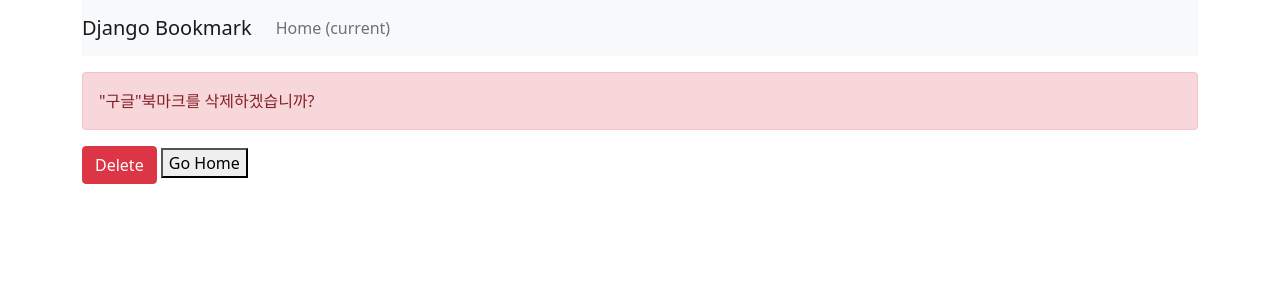
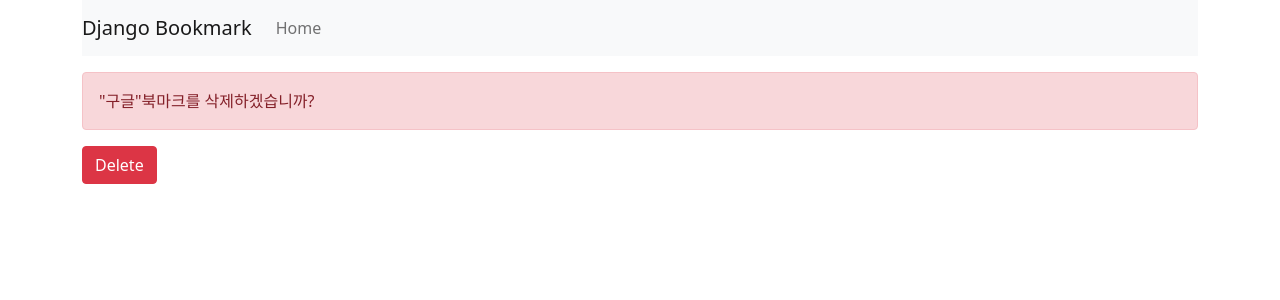
Before and after one commit to SEUNGJ0/Bookmark, a Django app: page /bookmark/delete/1 in a window 1280 px wide. Shown: the top 300 px of the page. Run offline with Django 4.2, Linux system fonts and the light colour scheme; data comes from the database, SQL or seed files in the repository; some libraries are stand-ins or nearby versions.

Commit message:
Home return

```diff
--- a/bookmark/templates/bookmark/bookmark_confirm_delete.html
+++ b/bookmark/templates/bookmark/bookmark_confirm_delete.html
@@ -7,6 +7,5 @@
     {% csrf_token %}
     <div class="alert alert-danger">"{{object.site_name}}"북마크를 삭제하겠습니까?</div>
     <input type="submit" value="Delete" class="btn btn-danger">
-    <button type="button" onclick="location.href='/bookmark' ">Go Home</button>
 </form>
 {% endblock%}
--- a/bookmark/templates/bookmark/bookmark_create.html
+++ b/bookmark/templates/bookmark/bookmark_create.html
@@ -7,6 +7,5 @@
     {% csrf_token %}
     {{ form.as_p }}
     <button type = "submit"  class = "btn btn-info btn-sm">Add</button>
-    <button type = "button" onclick="location.href='/bookmark' ">Go Home</button>
 </form>
 {% endblock %}
--- a/bookmark/templates/bookmark/bookmark_detail.html
+++ b/bookmark/templates/bookmark/bookmark_detail.html
@@ -5,5 +5,4 @@
 {% block content %}
 <p><strong>사이트 이름</strong>  : {{object.site_name}}</p>
 <p><strong>주소 이름</strong>    : <a href="{{object.url}}">{{object.url}}</a></p>
-<button type="button" onclick="location.href='/bookmark' ">Go Home</button>
 {% endblock %}
--- a/bookmark/templates/bookmark/bookmark_update.html
+++ b/bookmark/templates/bookmark/bookmark_update.html
@@ -7,6 +7,5 @@
         {% csrf_token %}
         {{ form.as_p }}
         <button type = "submit"  class = "btn btn-info btn-sm">Update</button>
-        <button type="button" onclick="location.href='/bookmark' ">Go Home</button>
     </form>
 {% endblock %}
--- a/templates/base.html
+++ b/templates/base.html
@@ -15,14 +15,14 @@
 <body>
     <div class="container">
         <nav class="navbar navbar-expand-lg navbar-light bg-light">
-            <a class="navbar-brand" href="#">Django Bookmark</a>
+            <a class="navbar-brand">Django Bookmark</a>
             <button class = "navbar-toggler" type="button" data-toggle="collapse" data-target="#navbarSupportedContent" aria-controls = "navbarSupportedContent" aria-expanded="false" aria-label="Toggle navigation">
                 <span class="navbar-toggler-icon"></span>
             </button>
             <div class="collapse navbar-collapse" id = "navbarSupportedContent">
                 <ul class="navbar-nav mr-auto">
                     <li class="nav-item active">
-                        <a class="nav-link" href="#">Home <span class="sr-only">(current)</span></a>
+                        <a class="nav-link" href="/bookmark/">Home</a>
                     </li>
                 </ul>
             </div>
```
